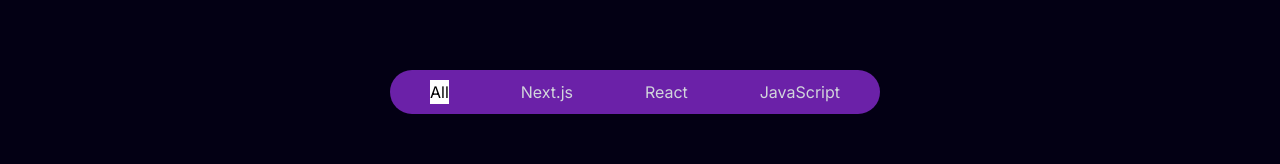
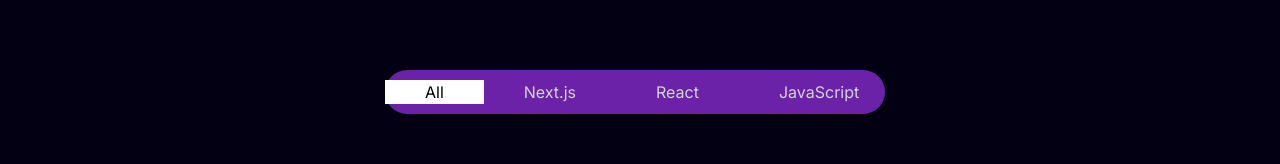
Before and after one commit to kendevops/Nextjs-Portfolio, a Next.js app: page / in a window 1280 px wide. Shown: the part 2535-2699 px from the top of the page. Built offline with nearby package versions, Linux system fonts and the light colour scheme; a web font is replaced by a local one.

Commit message:
padding on button

```diff
--- a/components/sub/Categories.tsx
+++ b/components/sub/Categories.tsx
@@ -8,7 +8,7 @@
 }
 
 function Categories({ filter, categories }: Props) {
-  const [activeIndex, setActiveIndex] = useState(0)
+  const [activeIndex, setActiveIndex] = useState(0);
 
   const handleClick = (
     category: string,
@@ -20,11 +20,11 @@
 
   return (
     <div className="w-[500px] h-full flex flex-row items-center justify-center my-20">
-      <div className="flex items-center justify-between w-full h-auto border-[#7042f861] bg-purple-800 mr-[10px] px-[40px] py-[10px] rounded-full">
+      <div className="flex items-center justify-between w-full h-auto border-[#7042f861] bg-purple-800 mr-[10px] py-[10px] rounded-full">
         {categories.map((category, i) => (
           <button
             type="button"
-            className={`cursor-pointer ${
+            className={`px-[40px] ${
               activeIndex === i ? "text-black bg-white" : "text-gray-300"
             }`} // Dynamically add active class
             key={i}
```
